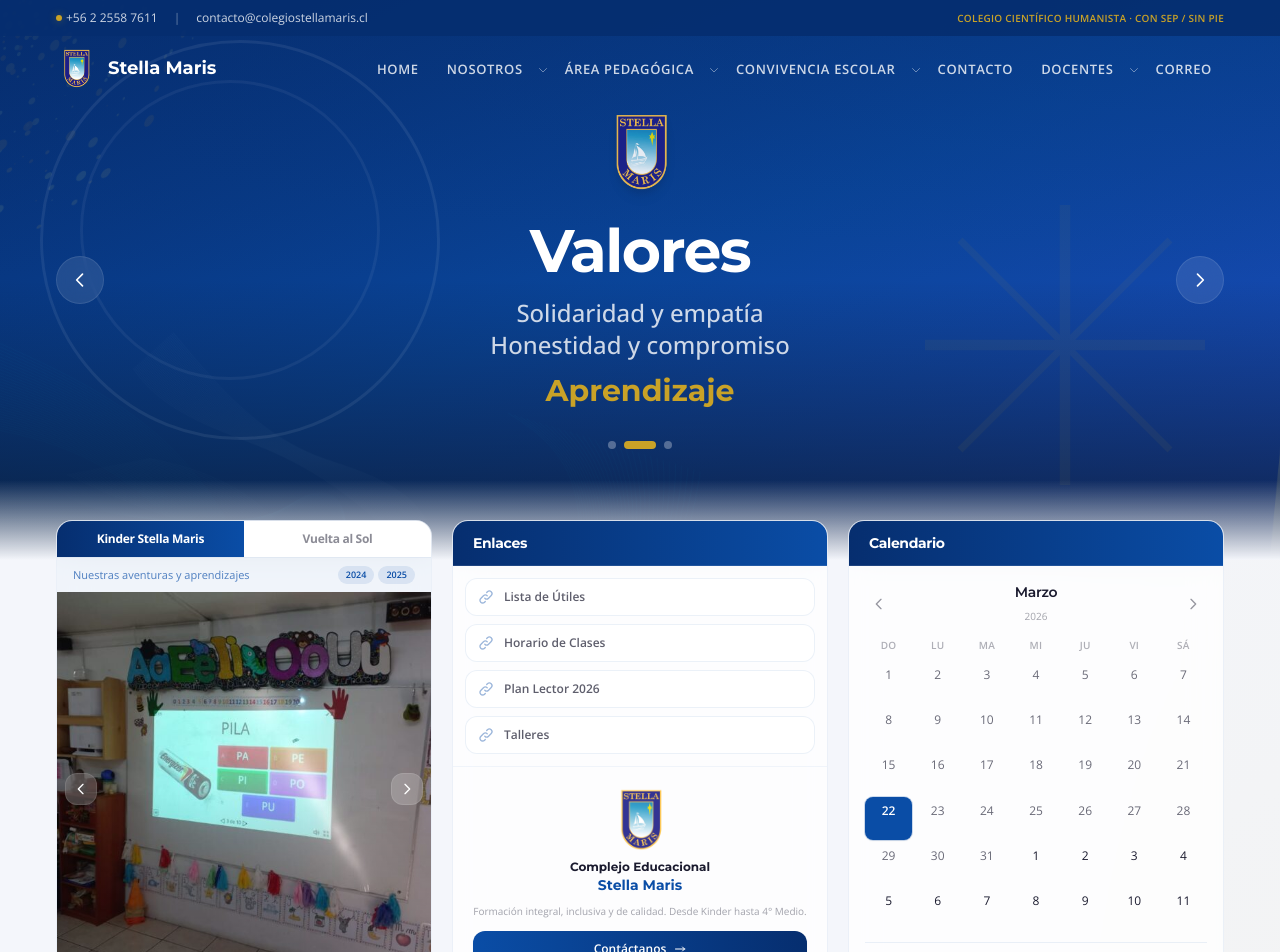
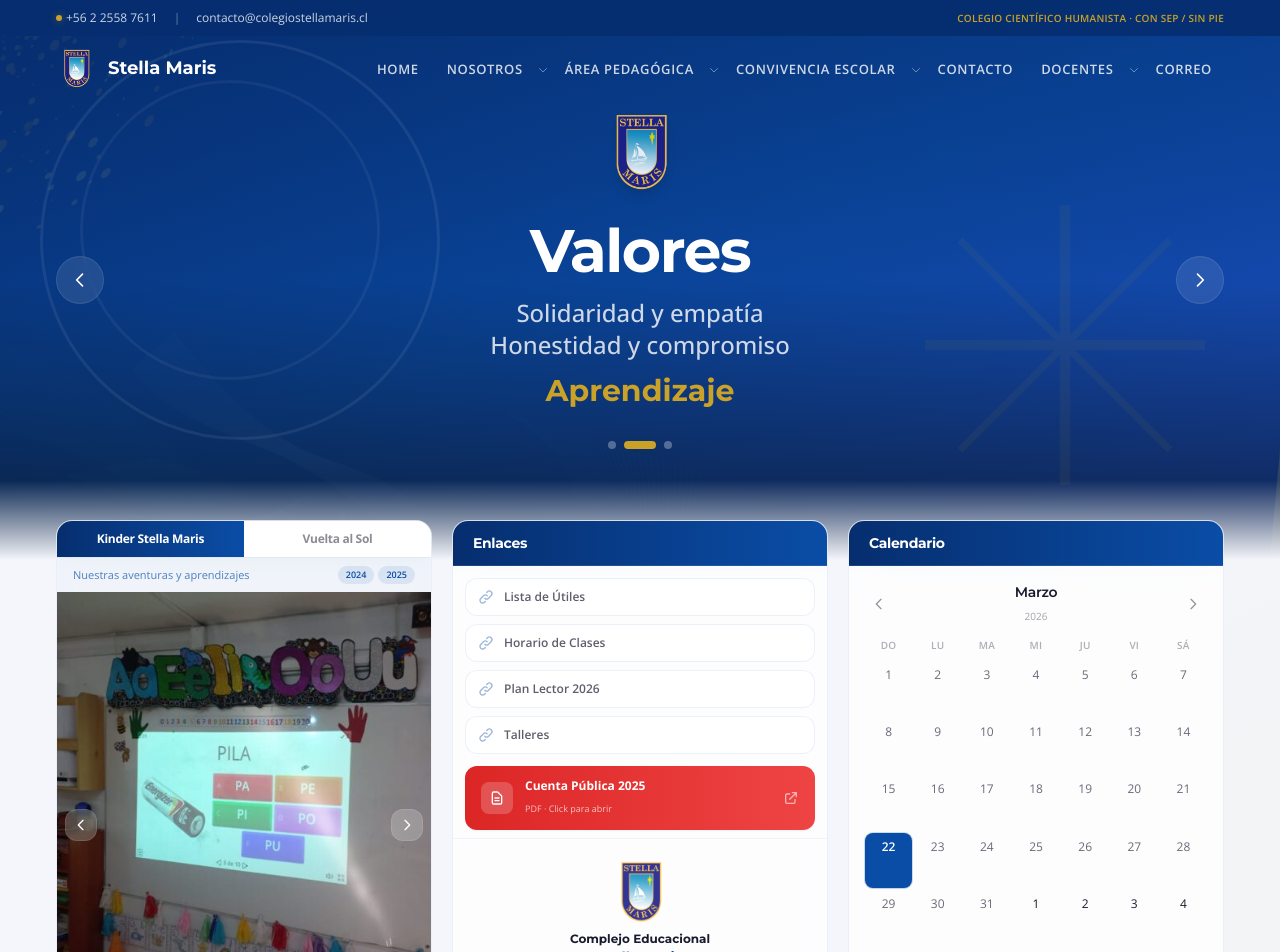
Before and after one commit to jpfiguer/colegio-stellamaris-web, a Next.js app: page / in a window 1280 px wide. Shown: the top 952 px of the page. Built offline with nearby package versions, Linux system fonts and the light colour scheme.

Commit message:
Add Cuenta Publica 2025 to CommunicationsSection (highlighted)

```diff
--- a/src/components/CommunicationsSection.tsx
+++ b/src/components/CommunicationsSection.tsx
@@ -7,6 +7,11 @@
   { label: "Plan Lector 2026", href: "https://drive.google.com/drive/u/0/folders/1nCTF85nSZQ5p1aI8WWSBeIz6gvAPO4tZ" },
   { label: "Talleres", href: "/talleres", internal: true },
 ];
+
+const destacado = {
+  label: "Cuenta Pública 2025",
+  href: "/pdfs/cuenta-publica-2025.pdf",
+};
 
 export default function CommunicationsSection() {
   return (
@@ -32,6 +37,25 @@
         ))}
       </div>
 
+      {/* Destacado */}
+      <div className="px-3 pb-2">
+        <a
+          href={destacado.href}
+          target="_blank"
+          rel="noopener noreferrer"
+          className="group flex items-center gap-3 rounded-xl bg-gradient-to-r from-red-600 to-red-500 hover:from-red-700 hover:to-red-600 px-4 py-3 transition-all shadow-sm hover:shadow-md"
+        >
+          <div className="w-8 h-8 rounded-lg bg-white/20 flex items-center justify-center flex-shrink-0">
+            <svg className="w-4 h-4 text-white" fill="none" stroke="currentColor" viewBox="0 0 24 24"><path strokeLinecap="round" strokeLinejoin="round" strokeWidth={2} d="M9 12h6m-6 4h6m2 5H7a2 2 0 01-2-2V5a2 2 0 012-2h5.586a1 1 0 01.707.293l5.414 5.414a1 1 0 01.293.707V19a2 2 0 01-2 2z" /></svg>
+          </div>
+          <div className="flex-1 min-w-0">
+            <span className="text-xs font-bold text-white block">{destacado.label}</span>
+            <span className="text-[9px] text-white/70">PDF · Click para abrir</span>
+          </div>
+          <svg className="w-4 h-4 text-white/60 group-hover:text-white group-hover:translate-x-0.5 transition-all flex-shrink-0" fill="none" stroke="currentColor" viewBox="0 0 24 24"><path strokeLinecap="round" strokeLinejoin="round" strokeWidth={2} d="M10 6H6a2 2 0 00-2 2v10a2 2 0 002 2h10a2 2 0 002-2v-4M14 4h6m0 0v6m0-6L10 14" /></svg>
+        </a>
+      </div>
+
       {/* Logo + school info */}
       <div className="flex-1 flex flex-col items-center justify-center p-5 border-t border-primary/[0.05]">
         <Image src="/images/logo.png" alt="Stella Maris" width={64} height={64} className="mb-2 opacity-90" />
```
